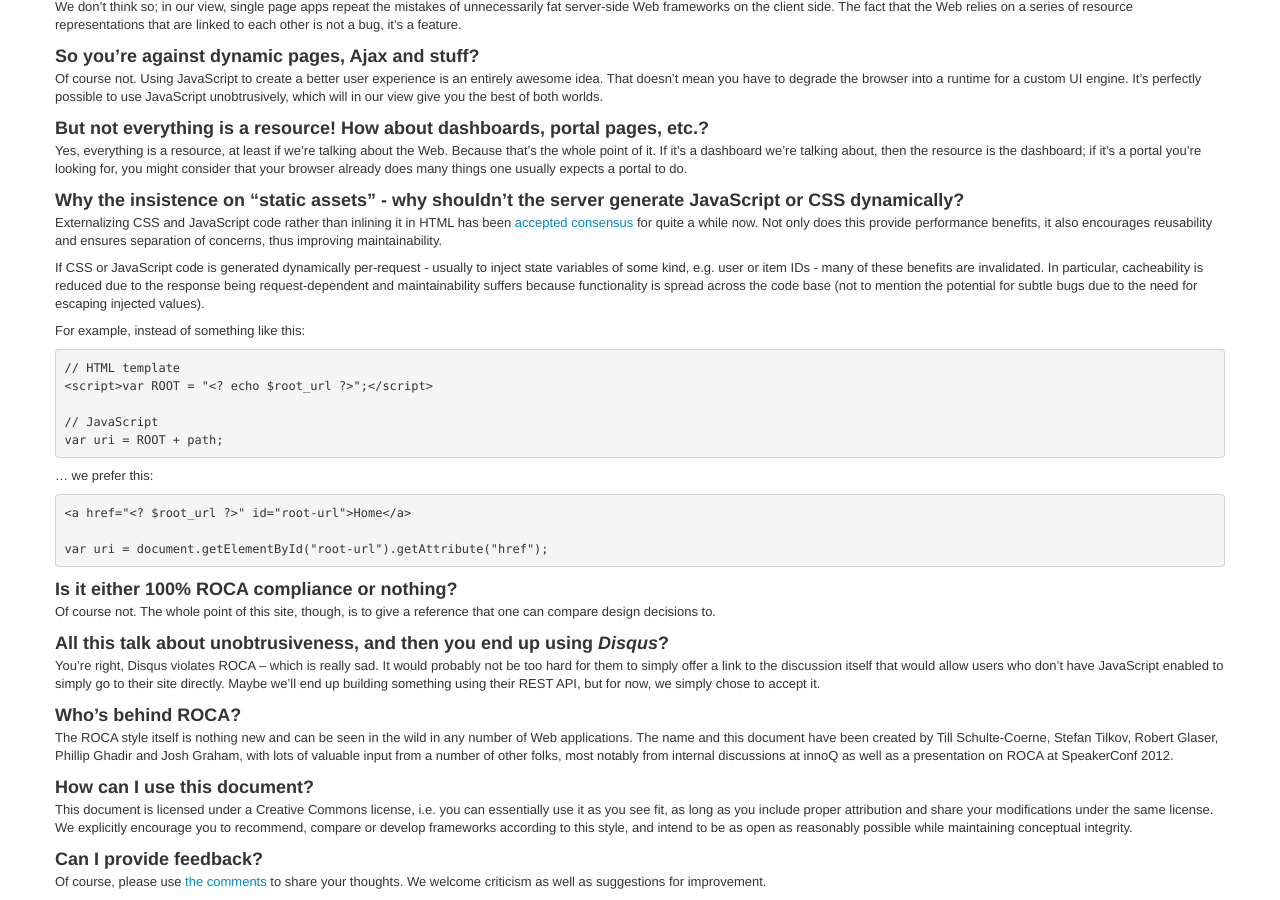
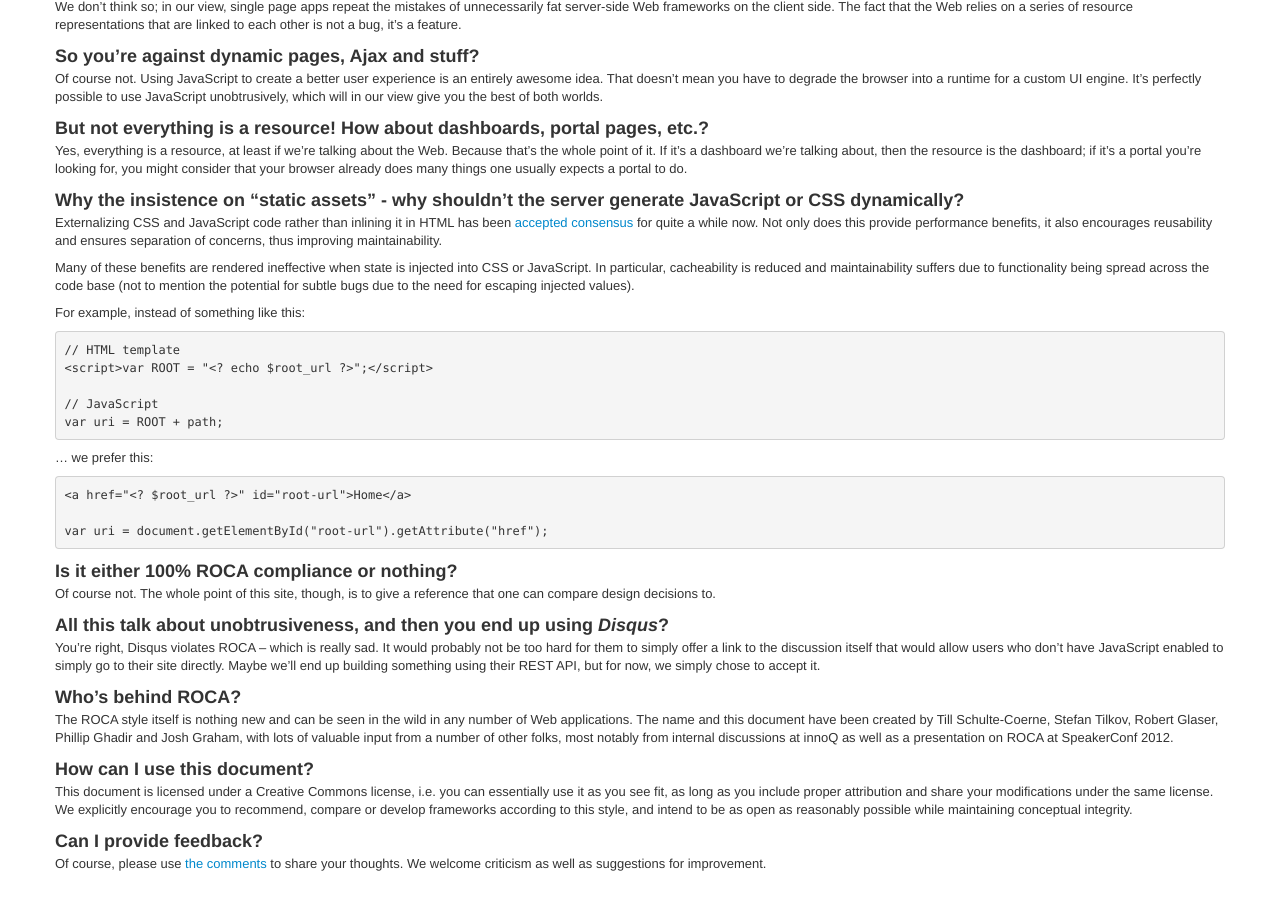
Before and after one commit to innoq/ROCA, a Jekyll site: the page built from faq.md, in a window 1280 px wide and 900 px high, scrolled down 594 px. Built offline with Jekyll 4.4.1, drawn with Linux system fonts in a browser that asks for light colours.

Commit message:
rephrased static assets rationale
thanks to @cdent:
https://github.com/FND/ROCA/commit/dc20e5fd72202d263cf0b184eceb95b14d6bcea5#commitcomment-3496891

```diff
--- a/faq.md
+++ b/faq.md
@@ -71,12 +71,10 @@ for quite a while now. Not only does this provide performance benefits, it also
 encourages reusability and ensures separation of concerns, thus improving
 maintainability.
 
-If CSS or JavaScript code is generated dynamically per-request - usually to
-inject state variables of some kind, e.g. user or item IDs - many of these
-benefits are invalidated. In particular, cacheability is reduced due to the
-response being request-dependent and maintainability suffers because
-functionality is spread across the code base (not to mention the potential for
-subtle bugs due to the need for escaping injected values).
+Many of these benefits are rendered ineffective when state is injected into CSS
+or JavaScript. In particular, cacheability is reduced and maintainability
+suffers due to functionality being spread across the code base (not to mention
+the potential for subtle bugs due to the need for escaping injected values).
 
 For example, instead of something like this:
 
```
